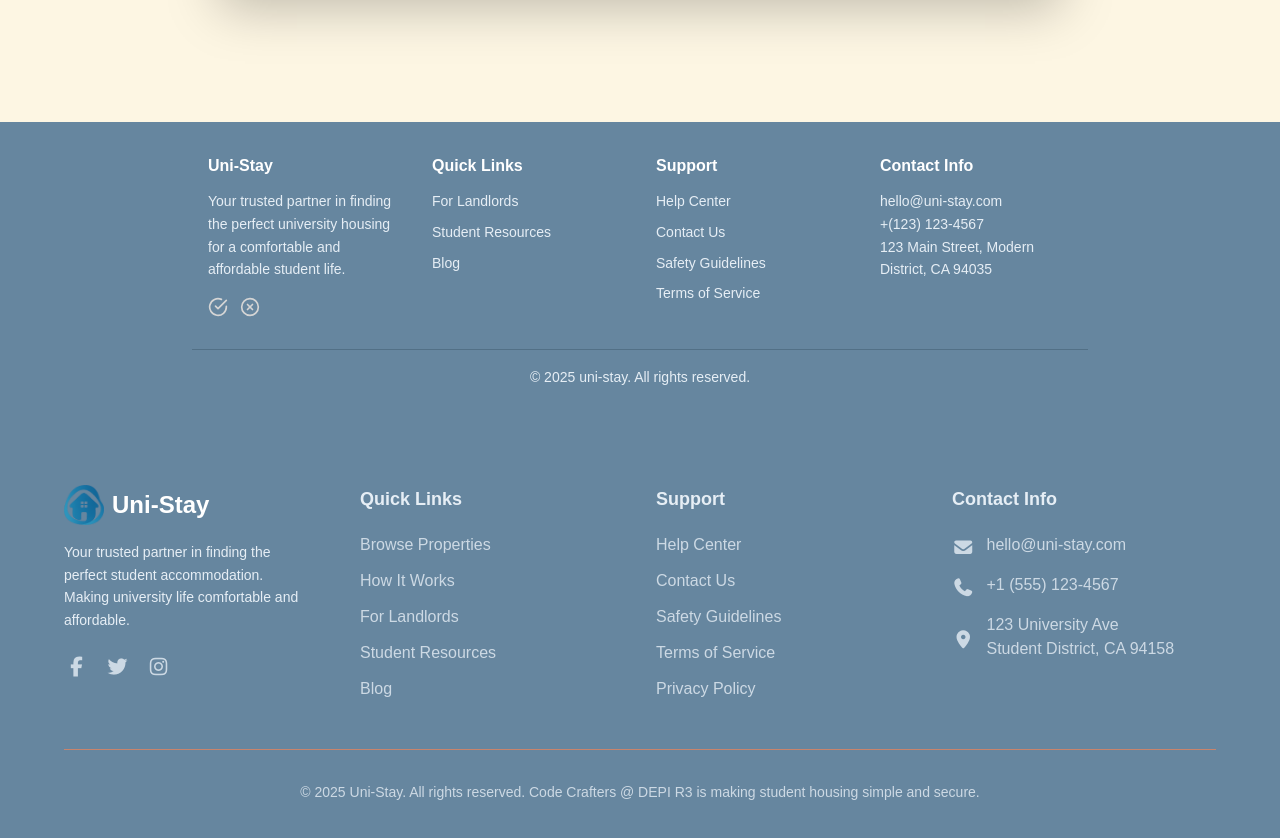
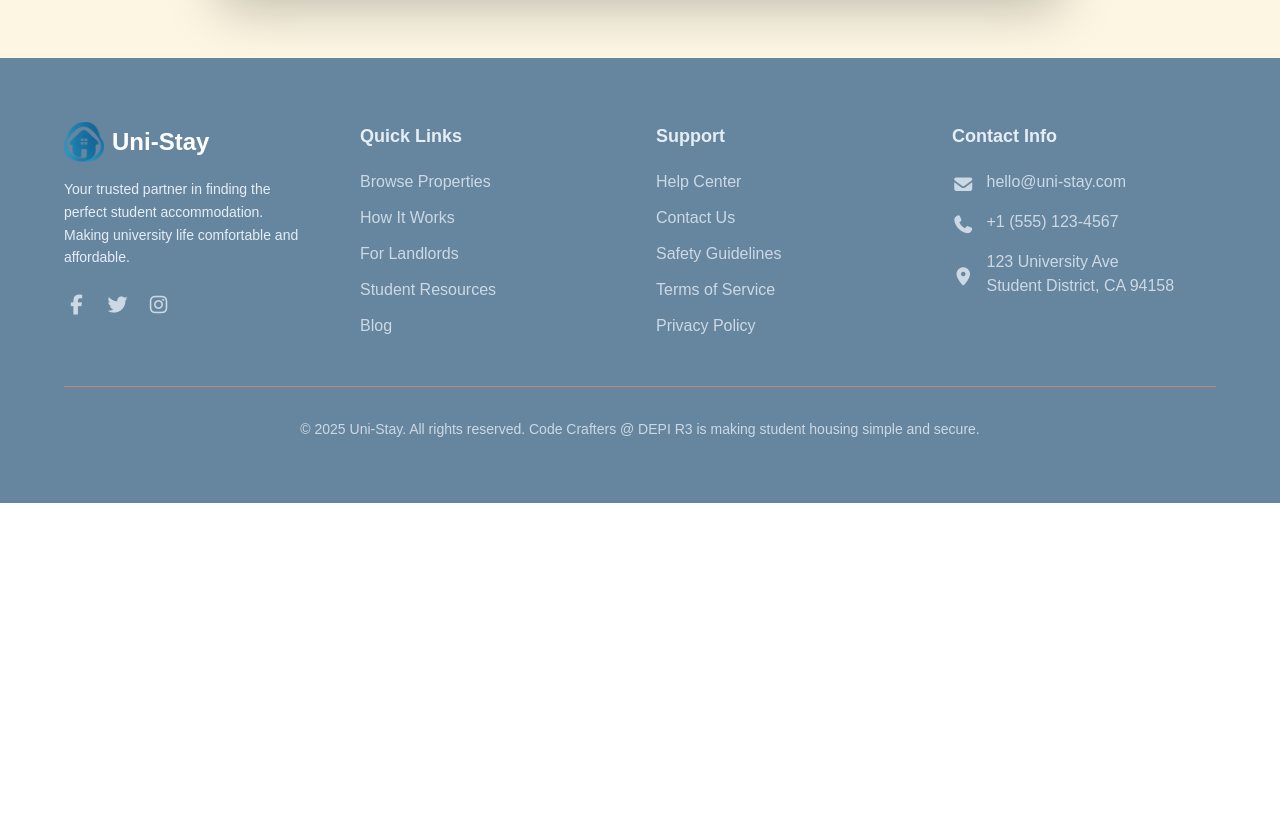
Before and after one commit to AbdallahAbozeid/uni-stay-react, a React (Vite) app: page /add-property in a window 1280 px wide. Shown: the part 1020-1858 px from the top of the page. After the commit the page ends 1523 px from the top, so only its background shows below. Built offline with nearby package versions, Linux system fonts and the light colour scheme.

Commit message:
removing double footer from add property page

```diff
--- a/src/pages/AddProperty.jsx
+++ b/src/pages/AddProperty.jsx
@@ -211,55 +211,6 @@ const AddProperty = () => {
           </div>
       </div>
 
-      {/* Footer using Accent color */}
-      <footer className="mt-16 bg-[#66869f] text-[#e6eef5] py-8 text-sm leading-relaxed w-full">
-          <div className="max-w-4xl mx-auto px-4 grid grid-cols-2 md:grid-cols-4 gap-8">
-
-              {/* Column 1: Uni-Stay Info */}
-              <div>
-                  <h4 className="mb-3 text-base font-bold text-white">Uni-Stay</h4>
-                  <p className='text-[#e6eef5]'>Your trusted partner in finding the perfect university housing for a comfortable and affordable student life.</p>
-                  <div className="mt-4 flex space-x-3 text-[#d5d5d5]">
-                    <CheckCircle className="w-5 h-5 hover:text-white cursor-pointer" />
-                    <XCircle className="w-5 h-5 hover:text-white cursor-pointer" />
-                  </div>
-              </div>
-
-              {/* Column 2: Quick Links */}
-              <div>
-                  <h4 className="mb-3 text-base font-bold text-white">Quick Links</h4>
-                  <ul className="list-none p-0 space-y-2 text-[#e6eef5]">
-                      <li className='hover:text-white cursor-pointer'>For Landlords</li>
-                      <li className='hover:text-white cursor-pointer'>Student Resources</li>
-                      <li className='hover:text-white cursor-pointer'>Blog</li>
-                  </ul>
-              </div>
-
-              {/* Column 3: Support */}
-              <div>
-                  <h4 className="mb-3 text-base font-bold text-white">Support</h4>
-                  <ul className="list-none p-0 space-y-2 text-[#e6eef5]">
-                      <li className='hover:text-white cursor-pointer'>Help Center</li>
-                      <li className='hover:text-white cursor-pointer'>Contact Us</li>
-                      <li className='hover:text-white cursor-pointer'>Safety Guidelines</li>
-                      <li className='hover:text-white cursor-pointer'>Terms of Service</li>
-                  </ul>
-              </div>
-
-              {/* Column 4: Contact Info */}
-              <div>
-                  <h4 className="mb-3 text-base font-bold text-white">Contact Info</h4>
-                  <p className='text-[#e6eef5]'>hello@uni-stay.com</p>
-                  <p className='text-[#e6eef5]'>+(123) 123-4567</p>
-                  <p className='text-[#e6eef5]'>123 Main Street, Modern District, CA 94035</p>
-              </div>
-
-          </div>
-          <div className="text-center mt-8 pt-4 border-t border-[#527086] mx-auto max-w-4xl px-4 text-[#e6eef5]">
-            © 2025 uni-stay. All rights reserved.
-          </div>
-      </footer>
-
     </div>
   );
 };
```
